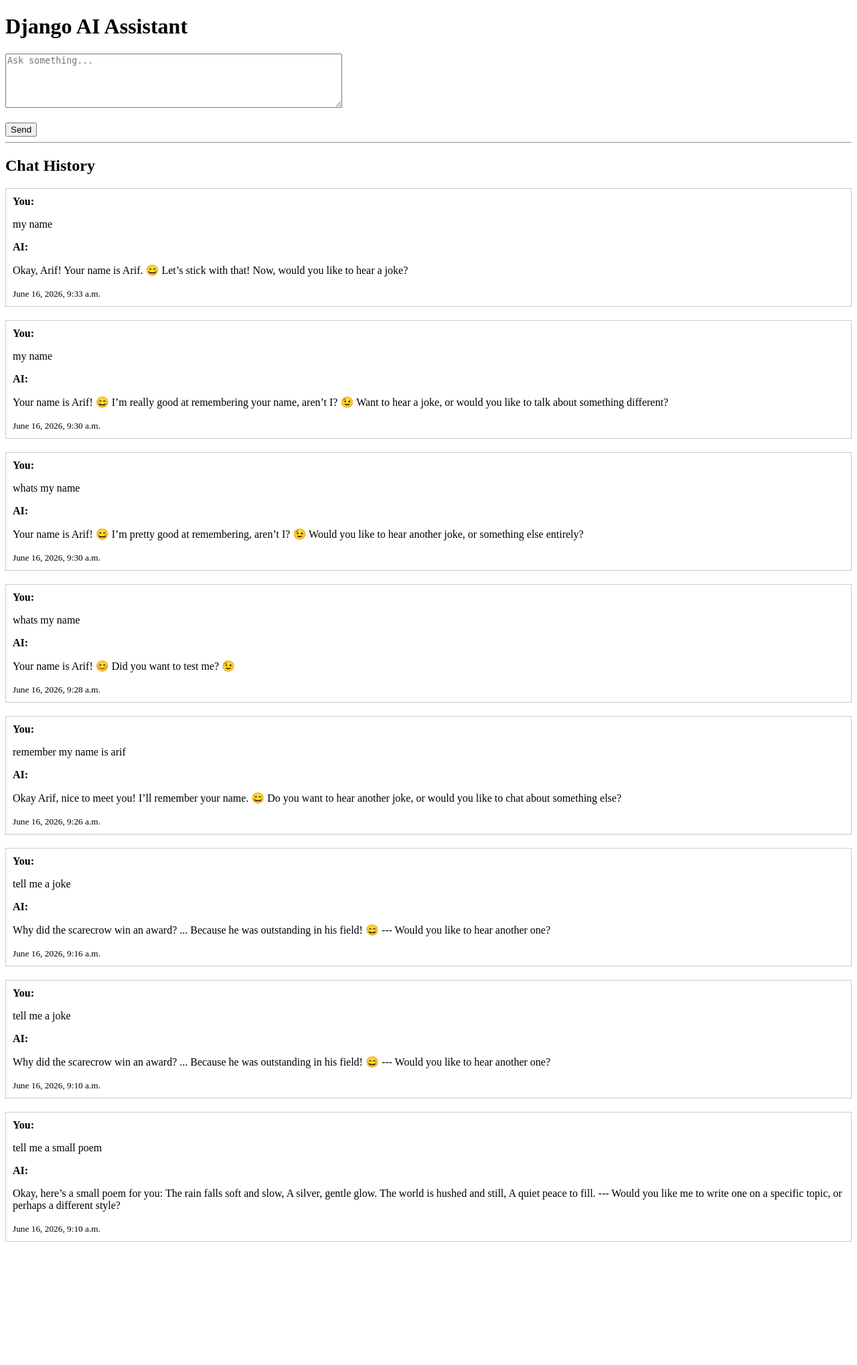
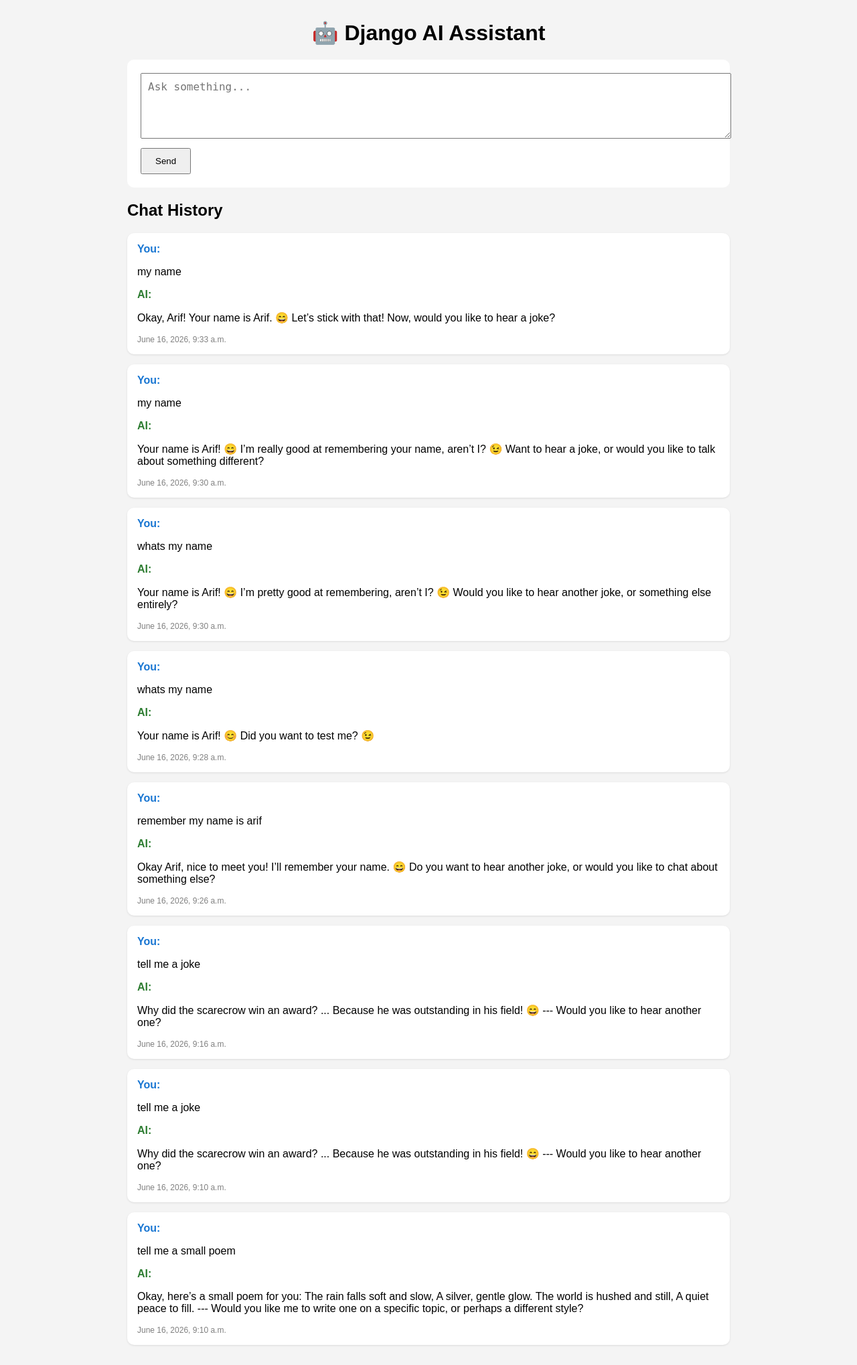
Before and after one commit to arifashraf01/django-ai-assistant, a Django app: page / in a window 1280 px wide. Shown: the whole page at 67% size. Before the commit the page ends 1854 px from the top, so only its background shows below. Run offline with Django 5.2, Linux system fonts and the light colour scheme; data comes from the database, SQL or seed files in the repository; both versions use the stored data as it was after the commit.

Commit message:
Improve chat UI and conversation history

```diff
--- a/chat/templates/chat/chat.html
+++ b/chat/templates/chat/chat.html
@@ -2,48 +2,134 @@
 <html>
 <head>
     <title>Django AI Assistant</title>
+
+    <style>
+        body {
+            max-width: 900px;
+            margin: 30px auto;
+            font-family: Arial, sans-serif;
+            background-color: #f4f4f4;
+        }
+
+        h1 {
+            text-align: center;
+        }
+
+        .chat-form {
+            background: white;
+            padding: 20px;
+            border-radius: 10px;
+            margin-bottom: 20px;
+        }
+
+        textarea {
+            width: 100%;
+            padding: 10px;
+            resize: vertical;
+            font-size: 16px;
+        }
+
+        button {
+            margin-top: 10px;
+            padding: 10px 20px;
+            cursor: pointer;
+        }
+
+        .latest-response {
+            background: #e8f4ff;
+            border-left: 5px solid #2196f3;
+            padding: 15px;
+            margin-bottom: 20px;
+            border-radius: 5px;
+        }
+
+        .chat-history {
+            margin-top: 20px;
+        }
+
+        .message-card {
+            background: white;
+            padding: 15px;
+            margin-bottom: 15px;
+            border-radius: 10px;
+            box-shadow: 0 1px 3px rgba(0,0,0,0.1);
+        }
+
+        .user {
+            color: #1976d2;
+            font-weight: bold;
+        }
+
+        .ai {
+            color: #2e7d32;
+            font-weight: bold;
+        }
+
+        .timestamp {
+            color: gray;
+            font-size: 12px;
+            margin-top: 10px;
+        }
+    </style>
 </head>
+
 <body>
 
-    <h1>Django AI Assistant</h1>
+    <h1>🤖 Django AI Assistant</h1>
 
+    <div class="chat-form">
         <form method="post">
             {% csrf_token %}
+
             <textarea
                 name="message"
-            rows="5"
-            cols="60"
+                rows="4"
                 placeholder="Ask something..."
+                required
             ></textarea>
 
-        <br><br>
+            <br>
 
             <button type="submit">
                 Send
             </button>
         </form>
+    </div>
 
-    <hr>
+    {% if response %}
+    <div class="latest-response">
+        <h3>Latest AI Response</h3>
+        <p>{{ response }}</p>
+    </div>
+    {% endif %}
 
+    <div class="chat-history">
         <h2>Chat History</h2>
 
         {% for message in messages %}
-    <div style="margin-bottom:20px; border:1px solid #ccc; padding:10px;">
-        <strong>You:</strong>
+        <div class="message-card">
+
+            <div class="user">
+                You:
+            </div>
+
             <p>{{ message.user_message }}</p>
 
-        <strong>AI:</strong>
+            <div class="ai">
+                AI:
+            </div>
+
             <p>{{ message.ai_response }}</p>
 
-        <small>{{ message.created_at }}</small>
+            <div class="timestamp">
+                {{ message.created_at }}
             </div>
+
+        </div>
+        {% empty %}
+        <p>No messages yet.</p>
         {% endfor %}
-
-    {% if response %}
-        <hr>
-        <h3>AI Response</h3>
-        <p>{{ response }}</p>
-    {% endif %}
+    </div>
 
 </body>
 </html>
--- a/chat/views.py
+++ b/chat/views.py
@@ -9,23 +9,50 @@
     if request.method == "POST":
         user_message = request.POST.get("message")
 
+        # Fetch last 5 conversations for memory
+        recent_messages = ChatMessage.objects.order_by("-created_at")[:5]
+
+        conversation = []
+
+        # Reverse so oldest comes first
+        for msg in reversed(recent_messages):
+            conversation.append(
+                {
+                    "role": "user",
+                    "content": msg.user_message
+                }
+            )
+
+            conversation.append(
+                {
+                    "role": "assistant",
+                    "content": msg.ai_response
+                }
+            )
+
+        # Current user message
+        conversation.append(
+            {
+                "role": "user",
+                "content": user_message
+            }
+        )
+
+        # Send to Ollama
         response = chat(
             model="gemma3:4b",
-            messages=[
-                {
-                    "role": "user",
-                    "content": user_message
-                }
-            ]
+            messages=conversation
         )
 
         response_text = response["message"]["content"]
 
+        # Save conversation
         ChatMessage.objects.create(
             user_message=user_message,
             ai_response=response_text
         )
 
+    # Load all messages for UI
     messages = ChatMessage.objects.order_by("-created_at")
 
     return render(
```
Also changed, not shown: db.sqlite3, 1 other file. Lines whose indentation alone changed are shown as unchanged.
